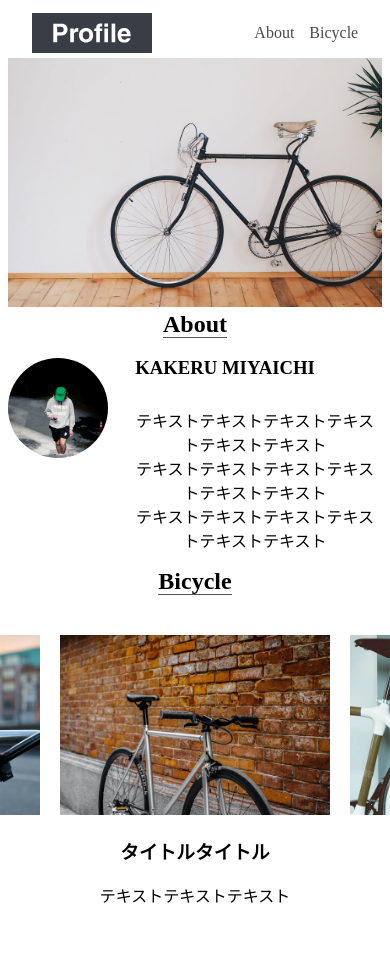
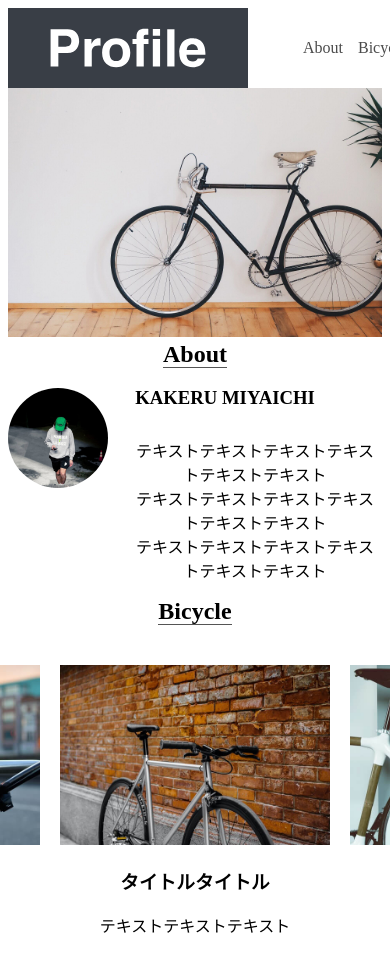
Before and after one commit to taka0713/html-practice-bicycle, a plain HTML site: page index.html in a window 390 px wide. Shown: the top 956 px of the page. Drawn offline with Linux system fonts and the light colour scheme; a script that the page names is missing.

Commit message:
20220409

```diff
--- a/css/style.css
+++ b/css/style.css
@@ -81,13 +81,11 @@ header .wrapper {
 
 
 @media screen and (max-width:639px) {
-    /*スマホ用のcssを記述*/
+    .header-logo{
+        width: 240px;
+        height: 80px;
     }
 
-@media only screen and (min-width:640px) and (max-width:1023px) {
-        /*tablet用のcssを記述*/
+
+
     }
-
-@media screen and (min-width:1024px) {
-        /*pc用のcssを記述*/
-    }
```
